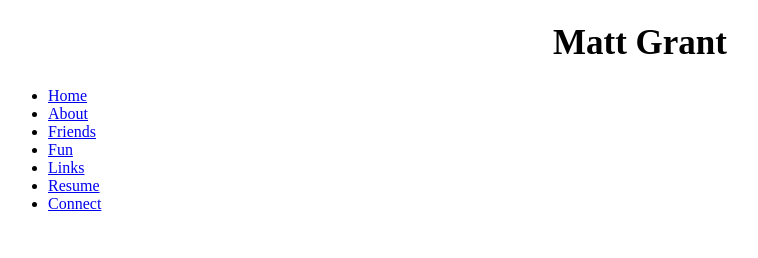
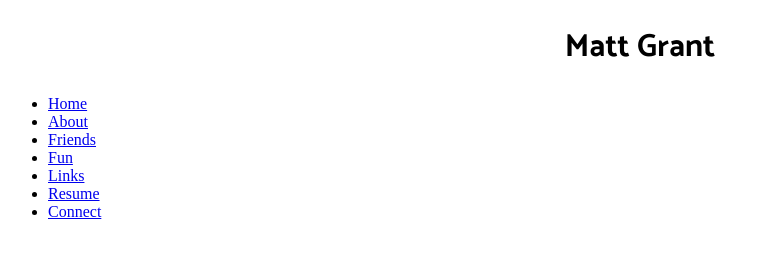
Before and after one commit to mgzwarrior/mgzwarrior.github.io, a plain HTML site: page index.html in a window 1280 px wide. Shown: the whole page, without its empty margins (0-758 px from the left). Drawn offline with Linux system fonts and the light colour scheme.

Commit message:
Added Catamaran font.

```diff
--- a/index.css
+++ b/index.css
@@ -1,5 +1,6 @@
 h1{
-	font:35px futura;
+	font-family: 'Catamaran', sans-serif;
+	font:35px;
 	font-weight:bold;
 	text-align:center;
   }
--- a/index.html
+++ b/index.html
@@ -1,6 +1,7 @@
 <!DOCTYPE html>
 <html>
 <head>
+	<link href='https://fonts.googleapis.com/css?family=Catamaran:400,300,500,600,700' rel='stylesheet' type='text/css'>
 	<link rel="stylesheet" type="text/css" href="index.css">
 	<title>Matt Grant | Home</title>
 </head>
```
